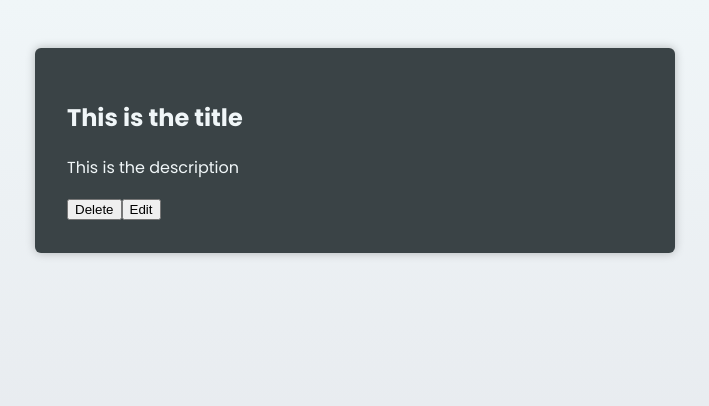
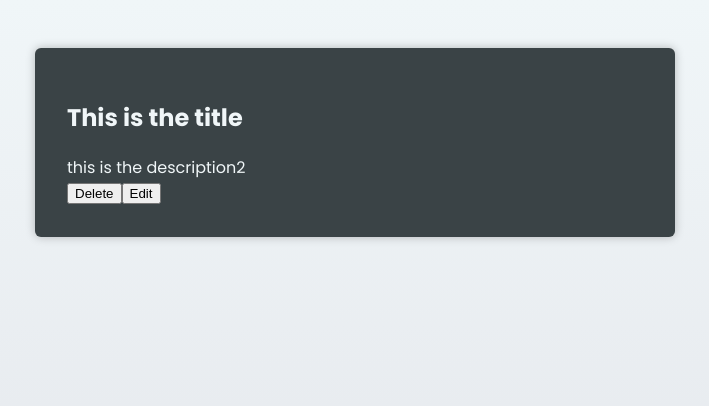
Before and after one commit to TarekAbdo223/Courses-TS, a React (Vite) app: page / in a window 1280 px wide. Shown: the top 406 px of the page, without its empty margins (285-994 px from the left). Built offline with nearby package versions, Linux system fonts and the light colour scheme; the HTML template or start-up script is replaced by a standard one.

Commit message:
propswithchildren

```diff
--- a/src/App.tsx
+++ b/src/App.tsx
@@ -3,10 +3,9 @@ import CourseGoal from "./components/CourseGoal";
 export default function App() {
   return (
     <main>
-      <CourseGoal
-        title="This is the title"
-        description="This is the description"
-      />
+      <CourseGoal title="This is the title">
+        this is the description2
+      </CourseGoal>
     </main>
   );
 }
--- a/src/components/CourseGoal.tsx
+++ b/src/components/CourseGoal.tsx
@@ -1,14 +1,19 @@
-type CourseGoalProps = {
-  title: string;
-  description: string;
-};
+import { type PropsWithChildren, type ReactNode } from "react";
 
-const CourseGoal = ({ title, description }: CourseGoalProps) => {
+// type CourseGoalProps = {
+//   title: string;
+//   //   description: string;
+//   children: ReactNode;
+// };
+
+type CourseGoalProps = PropsWithChildren<{ title: string }>;
+
+const CourseGoal = ({ title, children }: CourseGoalProps) => {
   return (
     <article>
       <div>
         <h2>{title}</h2>
-        <p>{description}</p>
+        {children}
       </div>
       <button>Delete</button>
       <button>Edit</button>
```
